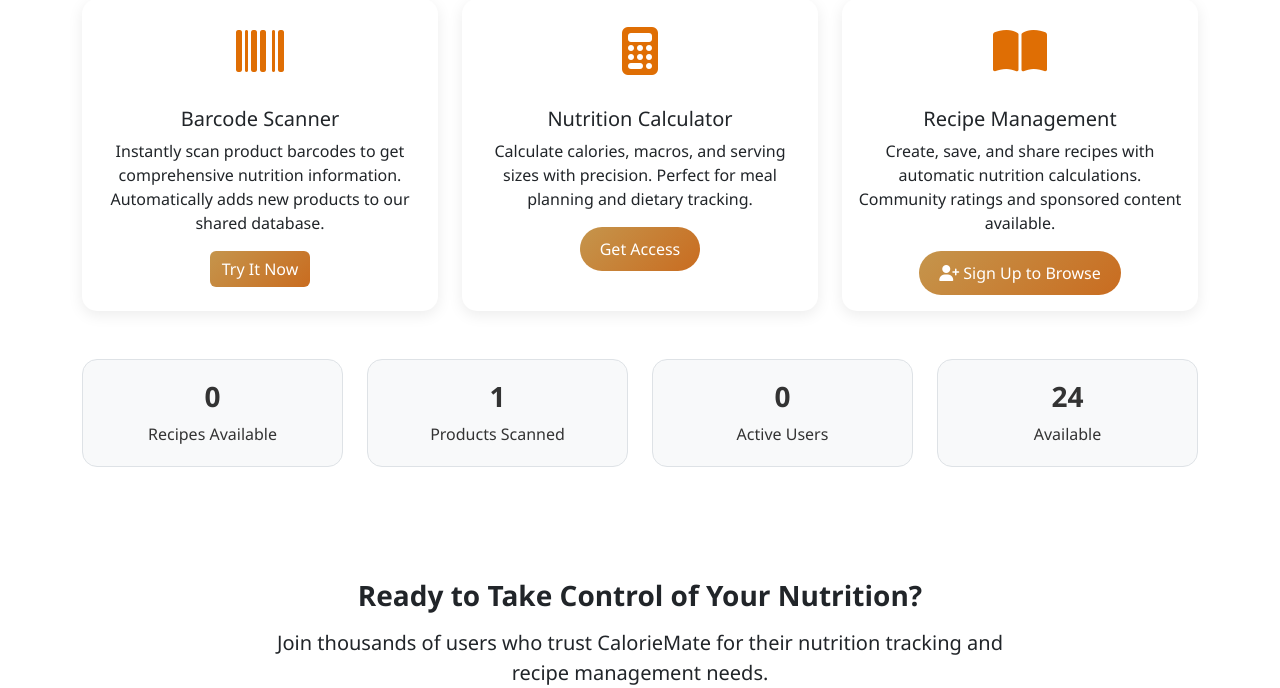
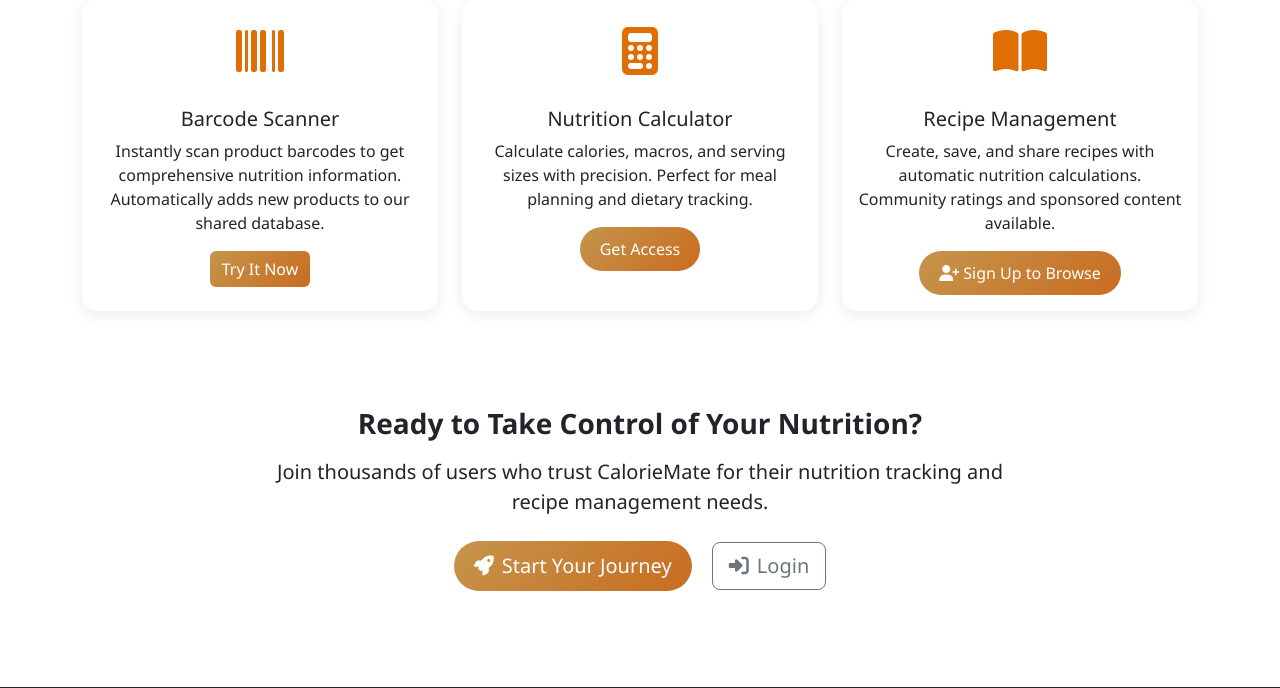
Before and after one commit to michaelfournier064/calorie-mate, a Flask app: page / in a window 1280 px wide. Shown: the part 765-1453 px from the top of the page. Run offline with Flask 3, Linux system fonts and the light colour scheme; tables that the repository leaves empty hold one stand-in row (values such as "Sample post"); some libraries are stand-ins or nearby versions.

Commit message:
Front Page edit
removed a statistics bar that didn't work/outdated

```diff
--- a/routes/main.py
+++ b/routes/main.py
@@ -13,11 +13,6 @@ main_bp = Blueprint('main', __name__)
 def index():
     """Homepage - shows app overview and featured content."""
     try:
-        # Get some basic stats for homepage
-        total_recipes = Recipe.count({'is_public': True, 'is_approved': True})
-        total_products = Product.count()
-        total_users = User.count()
-
         # Get some recent recipes (simplified)
         recent_recipes_data = Recipe.get_all(
             page=1, per_page=8,
@@ -25,19 +20,23 @@ def index():
         )
         recent_recipes = recent_recipes_data['items']
 
+        # If no recent recipes with filters, try without filters
+        if not recent_recipes:
+            recent_recipes_data = Recipe.get_all(
+                page=1, per_page=8,
+                filters=None
+            )
+            recent_recipes = recent_recipes_data['items']
+
         return render_template('index.html',
-                             total_recipes=total_recipes,
-                             total_products=total_products,
-                             total_users=total_users,
                              featured_recipes=[],  # Simplified for now
                              recent_recipes=recent_recipes)
     except Exception as e:
         print(f"Homepage error: {e}")
+        import traceback
+        traceback.print_exc()
         # Fallback with basic info
         return render_template('index.html',
-                             total_recipes=0,
-                             total_products=0,
-                             total_users=0,
                              featured_recipes=[],
                              recent_recipes=[])
 
--- a/templates/index.html
+++ b/templates/index.html
@@ -111,36 +111,6 @@
                         </a>
                         {% endif %}
                     </div>
-                </div>
-            </div>
-        </div>
-    </section>
-
-    <!-- Statistics -->
-    <section class="mb-5">
-        <div class="row text-center">
-            <div class="col-md-3 mb-3">
-                <div class="stats-card">
-                    <h3 class="fw-bold">{{ "{:,}".format(total_recipes) }}</h3>
-                    <p class="mb-0">Recipes Available</p>
-                </div>
-            </div>
-            <div class="col-md-3 mb-3">
-                <div class="stats-card">
-                    <h3 class="fw-bold">{{ "{:,}".format(total_products) }}</h3>
-                    <p class="mb-0">Products Scanned</p>
-                </div>
-            </div>
-            <div class="col-md-3 mb-3">
-                <div class="stats-card">
-                    <h3 class="fw-bold">{{ "{:,}".format(total_users) }}</h3>
-                    <p class="mb-0">Active Users</p>
-                </div>
-            </div>
-            <div class="col-md-3 mb-3">
-                <div class="stats-card">
-                    <h3 class="fw-bold">24/7</h3>
-                    <p class="mb-0">Available</p>
                 </div>
             </div>
         </div>
@@ -267,9 +237,11 @@
         // Animate stats counters
         $('.stats-card h3').each(function() {
             var $this = $(this);
-            var countTo = parseInt($this.text().replace(/,/g, '')) || 0;
+            var textValue = $this.text().trim();
+            var countTo = parseInt(textValue.replace(/,/g, '')) || 0;
 
-            if (countTo > 0) {
+            // Only animate if we have a valid number greater than 0
+            if (countTo > 0 && !isNaN(countTo)) {
                 $({ countNum: 0 }).animate({
                     countNum: countTo
                 }, {
@@ -282,6 +254,9 @@
                         $this.text(this.countNum.toLocaleString());
                     }
                 });
+            } else {
+                // Ensure the value is displayed correctly even if 0
+                $this.text(countTo.toLocaleString());
             }
         });
 
```
